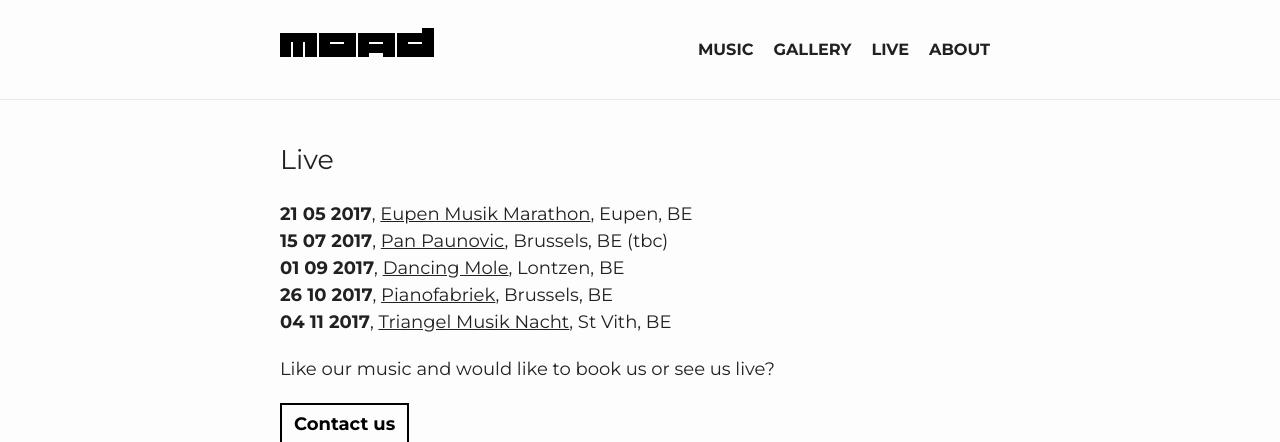
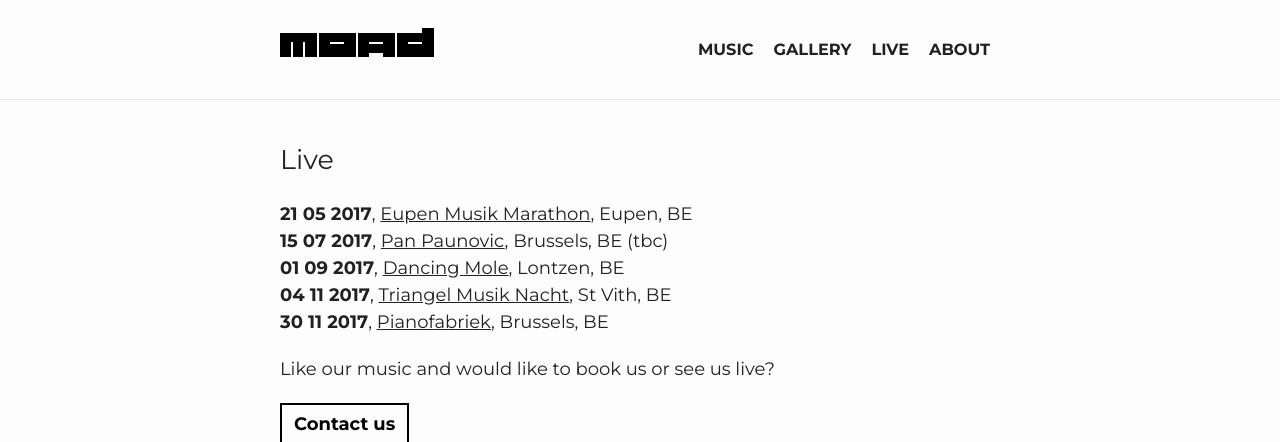
Before and after one commit to marcnoel/moad-site, a Jekyll site: the page built from live.html, in a window 1280 px wide, cut to the strip 0-442 px from the top of the page. Built offline with Jekyll 4.4.1, drawn with Linux system fonts in a browser that asks for light colours.

Commit message:
Update live.html

```diff
--- a/live.html
+++ b/live.html
@@ -37,10 +37,10 @@
     <li><strong>21 05 2017</strong>, <a style="text-decoration:underline;" href="http://sunergia.be/2016/06/eupen-musik-marathon2017-mai-datum/" target="_blank">Eupen Musik Marathon</a>, Eupen, BE</li>
     <li><strong>15 07 2017</strong>, <a style="text-decoration:underline;" href="https://www.facebook.com/moad.band/" target="_blank">Pan Paunovic</a>, Brussels, BE (tbc)</li>
     <li><strong>01 09 2017</strong>,
-<a style="text-decoration:underline;" href="https://www.facebook.com/events/1142994172416524/" target="_blank">Dancing Mole</a>, Lontzen, BE</li>
-    <li><strong>26 10 2017</strong>,
-<a style="text-decoration:underline;" href="http://www.pianofabriek.be" target="_blank">Pianofabriek</a>, Brussels, BE</li>
+    <a style="text-decoration:underline;" href="https://www.facebook.com/events/1142994172416524/" target="_blank">Dancing Mole</a>, Lontzen, BE</li>
     <li><strong>04 11 2017</strong>, <a style="text-decoration:underline;" href="http://www.triangel.com/cms/index.php" target="_blank">Triangel Musik Nacht</a>, St Vith, BE</li>
+    <li><strong>30 11 2017</strong>,
+    <a style="text-decoration:underline;" href="http://www.pianofabriek.be" target="_blank">Pianofabriek</a>, Brussels, BE</li>
   </ul>
   <p>Like our music and would like to book us or see us live?</p>
   <a href="mailto:{{ site.email }}" class="btn btn-primary">Contact us</a>
```
